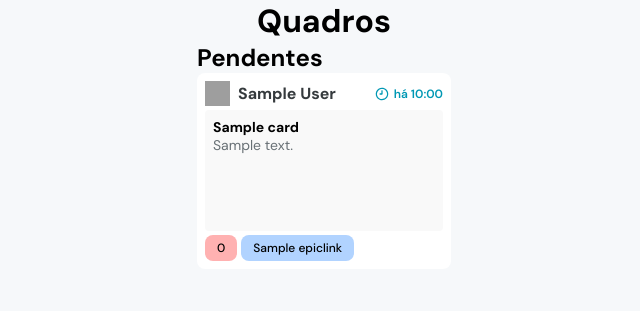
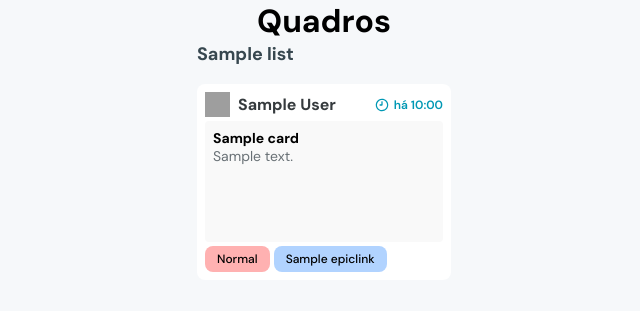
Before and after one commit to limahugovt/TaskFlow, a Django app: page /home/ in a window 1280 px wide. Shown: the top 311 px of the page, without its empty margins (316-956 px from the left). Run offline with Django 5.2, Linux system fonts and the light colour scheme; tables that the repository leaves empty hold one stand-in row (values such as "Sample post"); grey boxes are pictures that could not be loaded.

Commit message:
Refactor home.html and models.py

```diff
--- a/authentication/models.py
+++ b/authentication/models.py
@@ -56,6 +56,9 @@ class List(models.Model):
   order = models.IntegerField()
   board = models.ForeignKey(Board, on_delete=models.CASCADE)
 
+  def __str__(self):
+    return self.name
+
 class EpicLink(models.Model):
   epic_link_id = models.AutoField(primary_key=True)
   name = models.CharField(max_length=255)
--- a/authentication/templates/home.html
+++ b/authentication/templates/home.html
@@ -11,24 +11,20 @@
 
 <body>
   <h1>Quadros</h1>
-  <div>
-    <div>
-      <h2>Pendentes</h2>
-      {% for card in card %}
+  <div class="content-cards">
+    {% for list in list %}
+    <div class="vertical-list">
+      <h2 class="list-name">{{ list.name }}</h2>
+      <div class="cards-list">
+        {% for card in list.card_set.all %}
         <div class="card-main">
           <div class="header-card">
             <div class="user-info">
-            <img src="{% static 'assets/userImage.svg' %}"
-                         alt="logo"
-                         height="25px"
-                         width="25px" />
+              <img src="{% static 'assets/userImage.svg' %}" alt="logo" height="25px" width="25px" />
               <p>{{ card.user }}</p>
             </div>
             <div class="div-hours">
-            <img src="{% static 'assets/iconClock.svg' %}"
-                         alt="logo"
-                         height="16px"
-                         width="16px" />
+              <img src="{% static 'assets/iconClock.svg' %}" alt="logo" height="16px" width="16px" />
               <p>há {{ card.delivery_date|time:"H:i" }}</p>
             </div>
           </div>
@@ -42,7 +38,7 @@
           </div>
           <div class="div-labels">
             <div class="label" style="background-color: #FFB1B1;">
-            <p>{{ card.priority }}</p>
+              <p>{{ card.get_priority_display }}</p>
             </div>
             <div class="label" style="background-color: #B1D3FF;">
               <p>{{ card.epic_link }}</p>
@@ -52,6 +48,8 @@
         {% endfor %}
       </div>
     </div>
+    {% endfor %}
+  </div>
 </body>
 
 </html>
--- a/authentication/views.py
+++ b/authentication/views.py
@@ -1,7 +1,7 @@
 from django.shortcuts import render, redirect
 from django.contrib.auth import authenticate
 from .forms import LoginForm, RegisterForm
-from .models import User, Card
+from .models import User, Card, List
 
 def register_view(request):
   if request.method == 'POST':
@@ -41,9 +41,8 @@ def home_view(request):
   return render(request, 'index.html')
 
 def home_authenticated(request):
-   card = Card.objects.all()
-   print(card)
-   context = {
-      'card': card
-   }
-   return render(request, 'home.html', context=context)
+  listing = List.objects.all()
+  context = {
+    'list': listing
+  }
+  return render(request, 'home.html', context=context)
--- a/static/styles/homepage.css
+++ b/static/styles/homepage.css
@@ -83,3 +83,27 @@ body {
   font-size: 12px;
   font-weight: 500;
 }
+
+.vertical-list {
+  display: flex;
+  flex-direction: column;
+  gap: 18px;
+  width: 254px;
+}
+
+.list-name {
+  font-size: 18px;
+  font-weight: 700;
+  color: #37474F;
+}
+
+.cards-list {
+  display: flex;
+  flex-direction: column;
+  gap: 18px;
+}
+
+.content-cards {
+  display: flex;
+  gap: 28px;
+}
```
Lines whose indentation alone changed are shown as unchanged.
